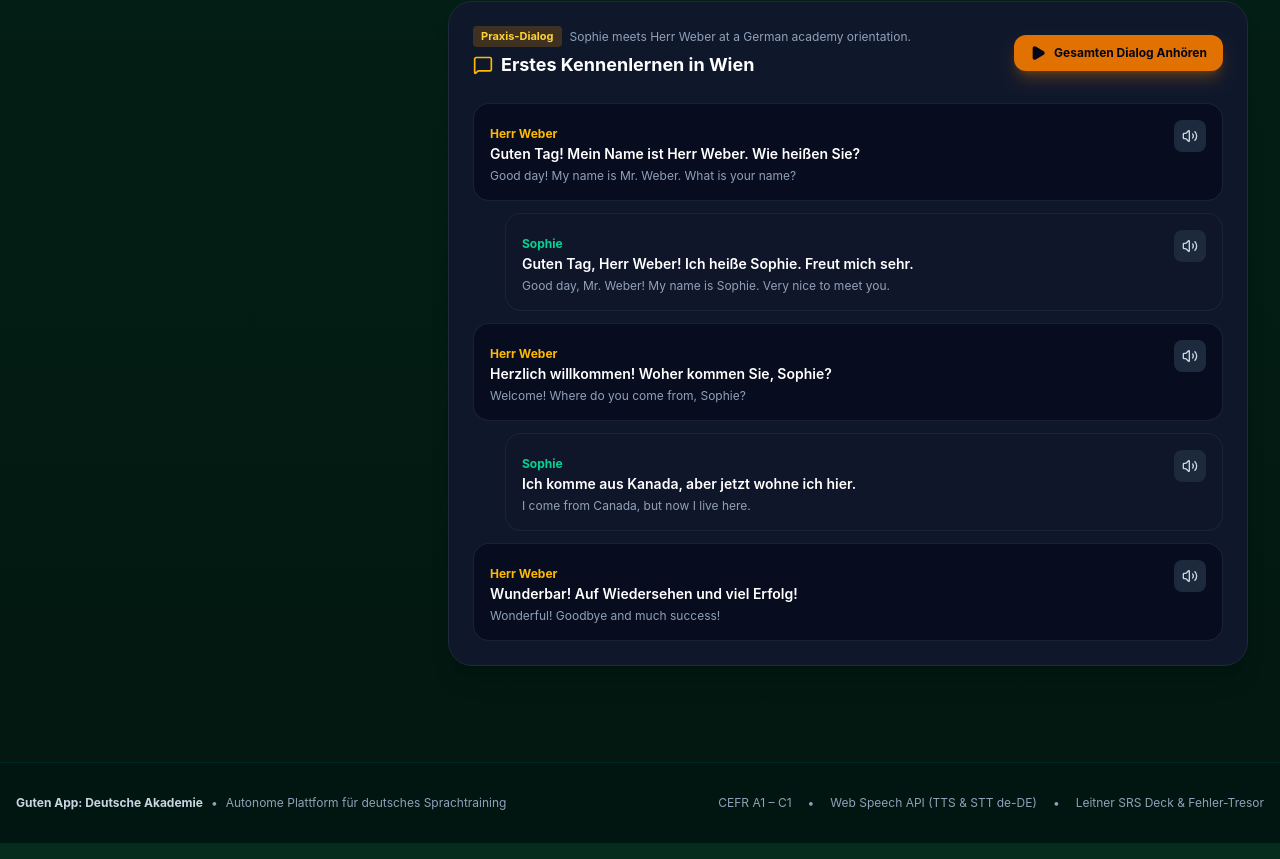
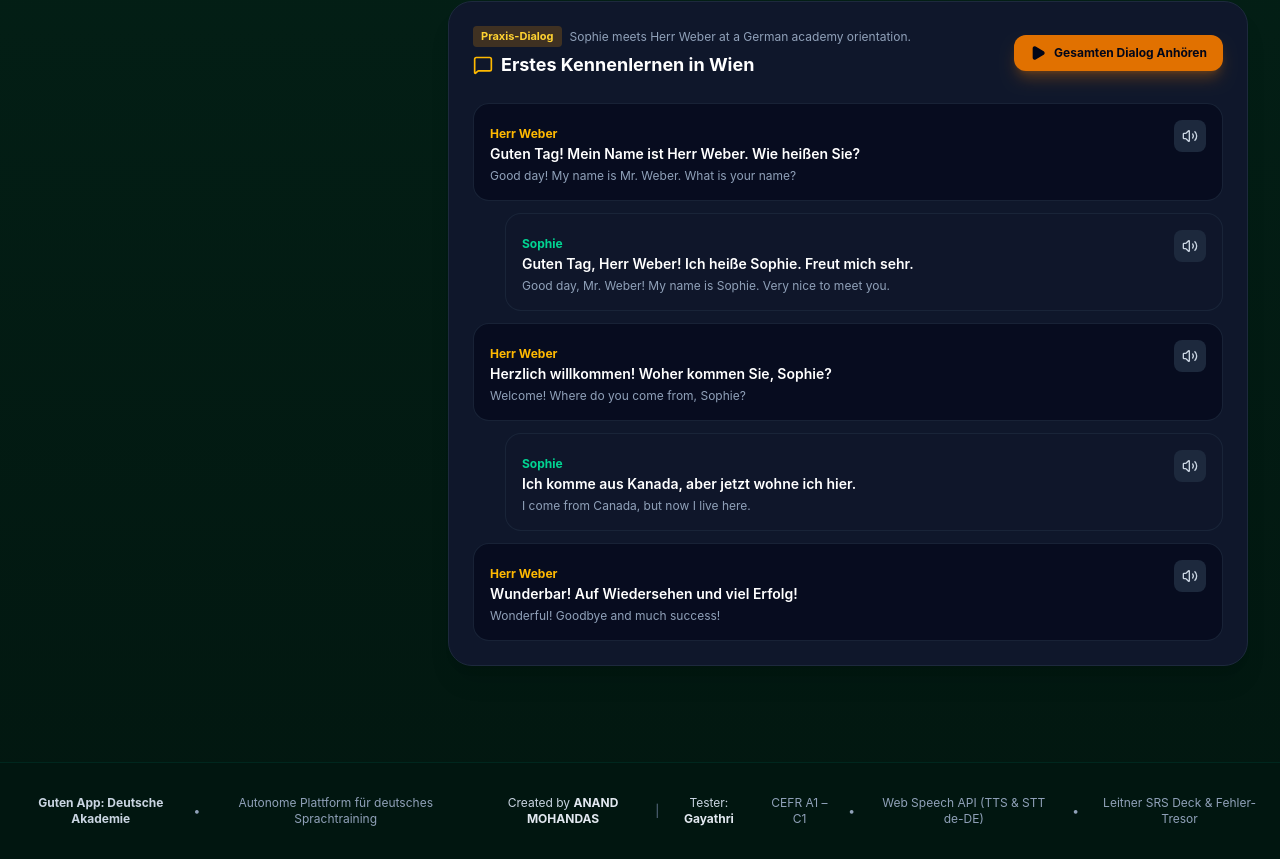
Before and after one commit to anandcom-pixel/guten-app, a React (Vite) app: page / in a window 1280 px wide. Shown: the part 2182-3041 px from the top of the page. Built offline with nearby package versions, Linux system fonts and the light colour scheme.

Commit message:
Add footer credits 'Created by ANAND MOHANDAS | Tester: Gayathri' matching footer styling

```diff
--- a/src/App.tsx
+++ b/src/App.tsx
@@ -145,11 +145,18 @@ export function App() {
 
       {/* Footer */}
       <footer className="border-t border-emerald-950/80 bg-[#021710]/95 py-8 px-4 text-center text-xs text-slate-400">
-        <div className="max-w-7xl mx-auto flex flex-col sm:flex-row items-center justify-between gap-4">
+        <div className="max-w-7xl mx-auto flex flex-col md:flex-row items-center justify-between gap-4">
           <div className="flex items-center gap-2">
             <span className="font-bold text-slate-300">Guten App: Deutsche Akademie</span>
             <span>•</span>
             <span className="text-slate-400">Autonome Plattform für deutsches Sprachtraining</span>
+          </div>
+
+          {/* Creator & Tester Credits */}
+          <div className="flex items-center gap-2 text-slate-300">
+            <span>Created by <strong className="font-bold text-slate-200">ANAND MOHANDAS</strong></span>
+            <span className="text-slate-500">|</span>
+            <span>Tester: <strong className="font-bold text-slate-200">Gayathri</strong></span>
           </div>
 
           <div className="flex items-center gap-4 text-slate-400">
```
